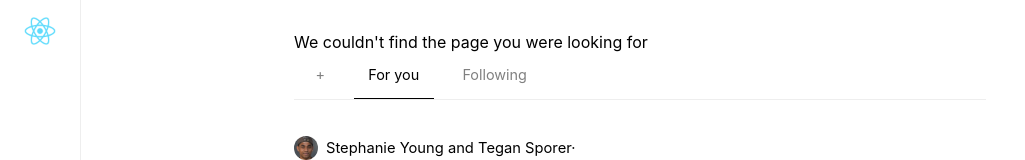
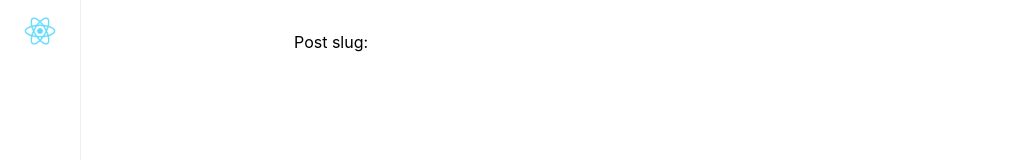
Before and after one commit to a-l-e-x-a-n-d-r-a-l-i-u/helium-client, a React (Create React App) app: page /post in a window 1280 px wide. Before the commit this address led to /. Shown: the top 160 px of the page, without its empty margins (0-1025 px from the left). Built offline with nearby package versions, Linux system fonts and the light colour scheme; grey boxes are pictures that could not be loaded.

Commit message:
Dynamic routing pls

```diff
--- a/src/AppRouter.tsx
+++ b/src/AppRouter.tsx
@@ -19,10 +19,10 @@ const AppRouter = () => {
       <Routes>
         {/* When route path and url location match, a match object is created */}
         <Route path='/' element={<HomePage />} />
-        <Route path='/post/:slug' element={<PostPage />} />
+        <Route path='/post' element={<PostPage />} />
 
         {/* Update these components later */}
-        <Route path='/tag/:tagName' element={<ComingSoon />} />
+        <Route path='/tag/:tagName' element={<Feed />} />
         <Route path='/me' element={<ComingSoon />} />
         <Route path='/me/notifications' element={<ComingSoon />} />
         <Route path='/me/lists' element={<ComingSoon />} />
--- a/src/pages/PostPage.tsx
+++ b/src/pages/PostPage.tsx
@@ -1,5 +1,9 @@
+import { useParams } from "react-router-dom";
+
 const PostPage = () => {
-  return <>Pooooost</>;
+  const { slug } = useParams();
+
+  return <div>Post slug: {slug}</div>;
 };
 
 export default PostPage;
```
